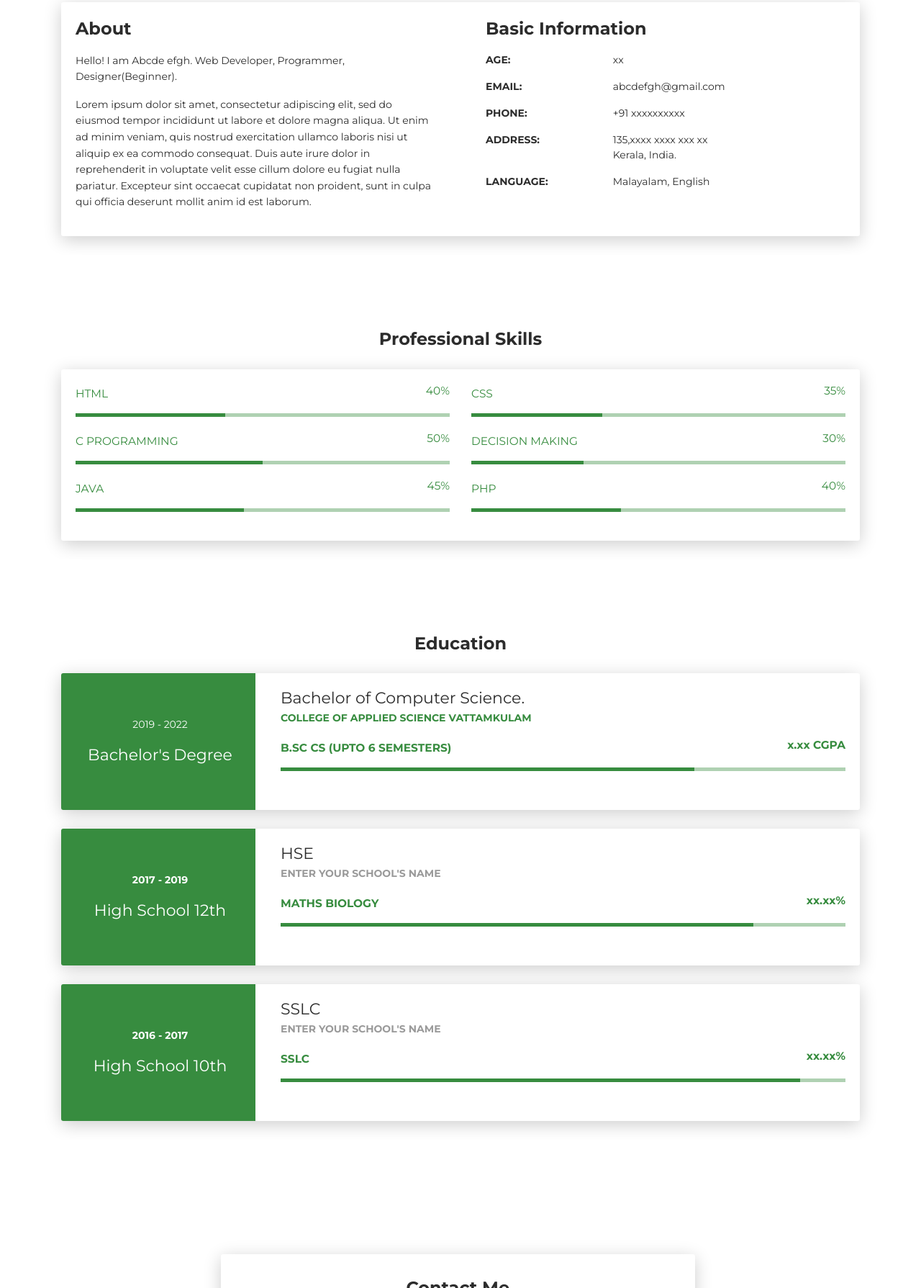
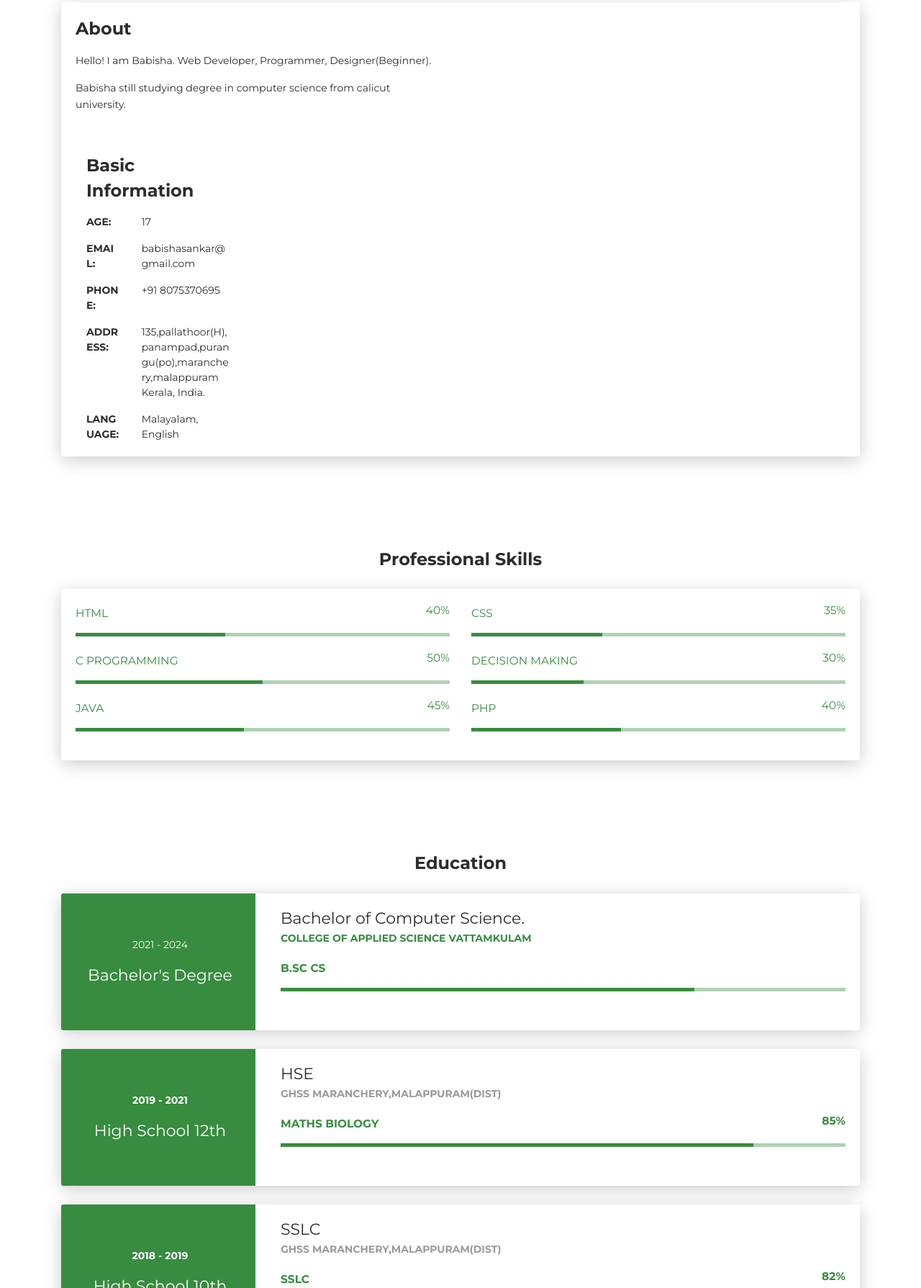
Before and after one commit to Babishasankar/portfolio, a plain HTML site: page index.html in a window 1280 px wide. Shown: the part 617-2406 px from the top of the page at 72% size. Drawn offline with Linux system fonts and the light colour scheme.

Commit message:
Add files via upload

```diff
--- a/index.html
+++ b/index.html
@@ -4,7 +4,7 @@
     <meta charset="UTF-8">
     <meta http-equiv="X-UA-Compatible" content="IE=edge">
     <meta name="viewport" content="width=device-width, initial-scale=1">
-    <title> Portfolio | Anjana</title>
+    <title> Portfolio | Babisha</title>
     <link rel="icon" type="image/png" href="favicon.png" />
     <link href="https://fonts.googleapis.com/css?family=Montserrat:400,700,200" rel="stylesheet">
     <link href="https://maxcdn.bootstrapcdn.com/font-awesome/latest/css/font-awesome.min.css" rel="stylesheet">
@@ -43,7 +43,7 @@
       <div class="container">
         <div class="content-center">
           <div class="cc-profile-image"><a href="https://you_can_add_a_link_here"><img src="images/pic.png" alt="Image"/></a></div>
-          <div class="h2 title">Anjana.k</div>
+          <div class="h2 title">Babisha</div>
           <p class="category text-white">Web Developer, Programmer, Designer(Beginner)</p><a class="btn btn-primary smooth-scroll mr-2" href="#contact" data-aos="zoom-in" data-aos-anchor="data-aos-anchor">Hire Me</a><a class="btn btn-primary" href="cv or resume file name" download data-aos="zoom-in" data-aos-anchor="data-aos-anchor">Download CV</a>
         </div>
       </div>
@@ -62,28 +62,27 @@
         <div class="col-lg-6 col-md-12">
           <div class="card-body">
             <div class="h4 mt-0 title">About</div>
-            <p>Hello! I am Abcde efgh. Web Developer, Programmer, Designer(Beginner).</p>
-            <p>Lorem ipsum dolor sit amet, consectetur adipiscing elit, sed do eiusmod tempor incididunt ut labore et dolore magna aliqua. Ut enim ad minim veniam, quis nostrud exercitation ullamco laboris nisi ut aliquip ex ea commodo consequat. Duis aute irure dolor in reprehenderit in voluptate velit esse cillum dolore eu fugiat nulla pariatur. Excepteur sint occaecat cupidatat non proident, sunt in culpa qui officia deserunt mollit anim id est laborum.
-          </div>
+            <p>Hello! I am Babisha. Web Developer, Programmer, Designer(Beginner).</p>
+            <p>Babisha still studying degree in computer science from calicut university.
         </div>
         <div class="col-lg-6 col-md-12">
           <div class="card-body">
             <div class="h4 mt-0 title">Basic Information</div>
             <div class="row">
               <div class="col-sm-4"><strong class="text-uppercase">Age:</strong></div>
-              <div class="col-sm-8">xx</div>
+              <div class="col-sm-8">17</div>
             </div>
             <div class="row mt-3">
               <div class="col-sm-4"><strong class="text-uppercase">Email:</strong></div>
-              <div class="col-sm-8">abcdefgh@gmail.com</div>
+              <div class="col-sm-8">babishasankar@gmail.com</div>
             </div>
             <div class="row mt-3">
               <div class="col-sm-4"><strong class="text-uppercase">Phone:</strong></div>
-              <div class="col-sm-8">+91 xxxxxxxxxx</div>
+              <div class="col-sm-8">+91 8075370695</div>
             </div>
             <div class="row mt-3">
               <div class="col-sm-4"><strong class="text-uppercase">Address:</strong></div>
-              <div class="col-sm-8">135,xxxx xxxx xxx xx  <br>Kerala, India.</div>
+              <div class="col-sm-8">135,pallathoor(H),panampad,purangu(po),maranchery,malappuram <br>Kerala, India.</div>
             </div>
             <div class="row mt-3">
               <div class="col-sm-4"><strong class="text-uppercase">Language:</strong></div>
@@ -160,7 +159,7 @@
       <div class="row">
         <div class="col-md-3 bg-primary" data-aos="fade-right" data-aos-offset="50" data-aos-duration="500">
           <div class="card-body cc-education-header">
-            <p>2019 - 2022</p>
+            <p>2021 - 2024</p>
             <div class="h5">Bachelor's Degree</div>
           </div>
         </div>
@@ -168,9 +167,9 @@
           <div class="card-body">
             <div class="h5">Bachelor of Computer Science.</div>
             <p class="category"><b><a href="http://www.casvattamkulam.ihrd.ac.in/">College of Applied Science Vattamkulam</a><b></p>
-            <div class="progress-container progress-primary"><span class="progress-badge">B.Sc CS (upto 6 semesters)</span>
+            <div class="progress-container progress-primary"><span class="progress-badge">B.Sc CS </span>
               <div class="progress">
-            	<div class="progress-bar progress-bar-primary" data-aos="progress-full" data-aos-offset="10" data-aos-duration="2000" role="progressbar" aria-valuenow="60" aria-valuemin="0" aria-valuemax= "100" style="width: 73.2%;"></div><span class="progress-value">x.xx CGPA</span>
+            	<div class="progress-bar progress-bar-primary" data-aos="progress-full" data-aos-offset="10" data-aos-duration="2000" role="progressbar" aria-valuenow="60" aria-valuemin="0" aria-valuemax= "100" style="width: 73.2%;"></div><span class="progress-value"></span>
               </div>
             </div>
           </div>
@@ -181,17 +180,17 @@
       <div class="row">
         <div class="col-md-3 bg-primary" data-aos="fade-right" data-aos-offset="50" data-aos-duration="500">
           <div class="card-body cc-education-header">
-            <p>2017 - 2019</p>
+            <p>2019 - 2021</p>
             <div class="h5">High School 12th</div>
           </div>
         </div>
         <div class="col-md-9" data-aos="fade-left" data-aos-offset="50" data-aos-duration="500">
           <div class="card-body">
             <div class="h5">HSE</div>
-            <p class="category">Enter your school's Name</p>
+            <p class="category">GHSS MARANCHERY,MALAPPURAM(DIST)</p>
             <div class="progress-container progress-primary"><span class="progress-badge">Maths Biology</span>
               <div class="progress">
-            	<div class="progress-bar progress-bar-primary" data-aos="progress-full" data-aos-offset="10" data-aos-duration="2000" role="progressbar" aria-valuenow="60" aria-valuemin="0" aria-valuemax= "100" style="width: 83.66%;"></div><span class="progress-value">xx.xx%</span>
+            	<div class="progress-bar progress-bar-primary" data-aos="progress-full" data-aos-offset="10" data-aos-duration="2000" role="progressbar" aria-valuenow="60" aria-valuemin="0" aria-valuemax= "100" style="width: 83.66%;"></div><span class="progress-value">85%</span>
               </div>
             </div>
           </div>
@@ -202,17 +201,17 @@
       <div class="row">
         <div class="col-md-3 bg-primary" data-aos="fade-right" data-aos-offset="50" data-aos-duration="500">
           <div class="card-body cc-education-header">
-            <p>2016 - 2017</p>
+            <p>2018 - 2019</p>
             <div class="h5">High School 10th</div>
           </div>
         </div>
         <div class="col-md-9" data-aos="fade-left" data-aos-offset="50" data-aos-duration="500">
           <div class="card-body">
             <div class="h5">SSLC</div>
-            <p class="category">Enter your school's Name</p>
+            <p class="category">GHSS MARANCHERY,MALAPPURAM(DIST)</p>
             <div class="progress-container progress-primary"><span class="progress-badge">SSLC</span>
               <div class="progress">
-            	<div class="progress-bar progress-bar-primary" data-aos="progress-full" data-aos-offset="10" data-aos-duration="2000" role="progressbar" aria-valuenow="60" aria-valuemin="0" aria-valuemax= "100" style="width: 92%;"></div><span class="progress-value">xx.xx%</span>
+            	<div class="progress-bar progress-bar-primary" data-aos="progress-full" data-aos-offset="10" data-aos-duration="2000" role="progressbar" aria-valuenow="60" aria-valuemin="0" aria-valuemax= "100" style="width: 92%;"></div><span class="progress-value">82%</span>
               </div>
             </div>
           </div>
@@ -273,12 +272,12 @@
                 </div>
                 <div class="col-md-6">
                   <div class="card-body">
-                    <p class="mb-0"><strong>Address </strong></p>
-                    <p class="pb-2">135, xxx xxx xx xx xxxxxxxx Kerala, India</p>
+                    <p class="mb-0"><strong>Address)</strong></p>
+                    <p class="pb-2">135, pallathoor(H),panampad,purangu(po),malappuram, Kerala, India</p>
                     <p class="mb-0"><strong>Phone</strong></p>
-                    <p class="pb-2">+91 xxxxxxxxxx</p>
+                    <p class="pb-2">+91 8075370695</p>
                     <p class="mb-0"><strong>Email</strong></p>
-                    <p>abcdefgh@gmail.com</p>
+                    <p>babisahasankar@gmail.com</p>
                   </div>
                 </div>
               </div>
@@ -292,7 +291,7 @@
     </div>
     <footer class="footer">
       <div class="container text-center"><a class="cc-google-plus btn btn-link" href="https://www.facebook.com/username"><i class="fa fa-linkedin fa-2x" aria-hidden="true"></i></a><a class="cc-facebook btn btn-link" href="https://www.facebook.com/username"><i class="fa fa-facebook fa-2x " aria-hidden="true"></i></a><a class="cc-twitter btn btn-link " href="https://twitter.com/username"><i class="fa fa-twitter fa-2x " aria-hidden="true"></i></a><a class="cc-instagram btn btn-link" href="https://www.instagram.com/username"><i class="fa fa-instagram fa-2x " aria-hidden="true"></i></a></div>
-      <div class="h4 title text-center">Made with&nbsp<i class="fa fa-heart" aria-hidden="true"></i>&nbspby Devz</div>
+      <div class="h4 title text-center">Made with&nbsp<i class="fa fa-heart" aria-hidden="true"></i>&nbspby Babisha</div>
     </footer>
     <script src="js/core/jquery.3.2.1.min.js?ver=1.1.0"></script>
     <script src="js/core/popper.min.js?ver=1.1.0"></script>
```
